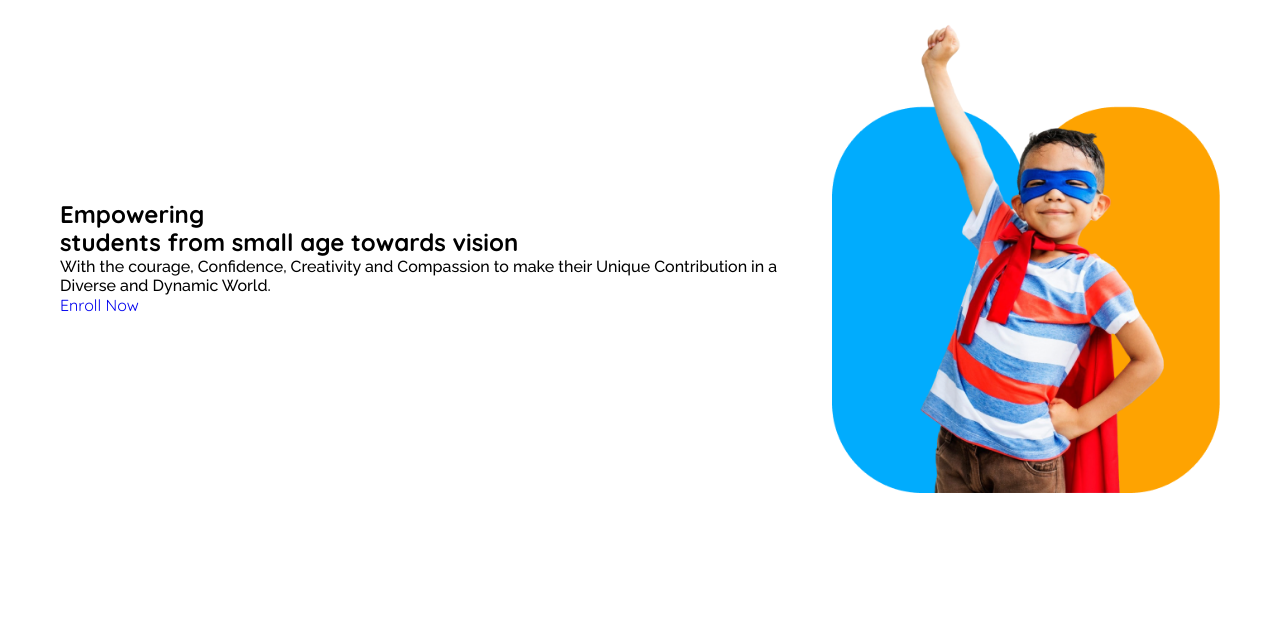
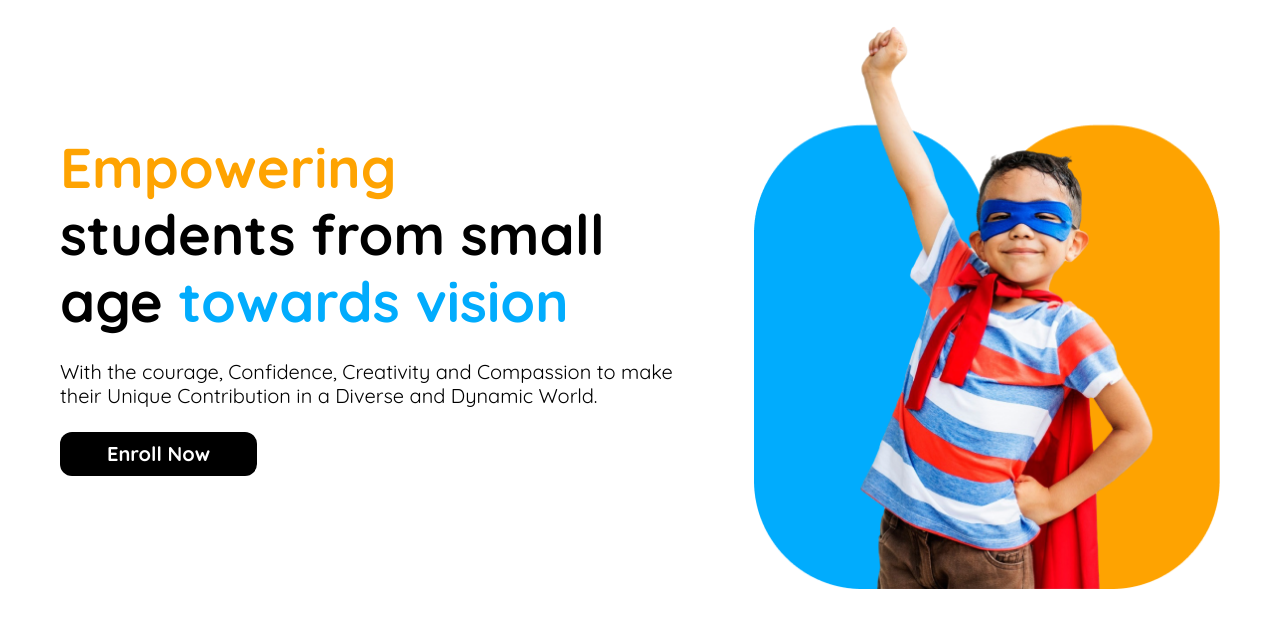
Before and after one commit to omarfaruk-pro/ph-assignment-2, a plain HTML site: page index.html in a window 1280 px wide. Shown: the part 85-712 px from the top of the page. Drawn offline with Linux system fonts and the light colour scheme.

Commit message:
banner done

```diff
--- a/assets/style.css
+++ b/assets/style.css
@@ -16,6 +16,7 @@ body{
     font-family: "Quicksand", serif;
     font-size: 16px;
     line-height: 1.2;
+    color: black;
 
 }
 p{
@@ -93,4 +94,36 @@ header{
     display: flex;
     justify-content: space-between;
     align-items: center;
+    gap: 50px;
 }
+.banner-content-row>div:first-child{
+    width: 58%;
+}
+.banner-content-row>div:last-child{
+    width: 42%;
+}
+.banner-content h1{
+    font-size: 56px;
+    font-weight: 700;
+}
+.banner-content h1 span:first-child{
+    color: var(--orange);
+}
+.banner-content h1 span:last-child{
+    color: var(--skyblue);
+}
+.banner-content p{
+    font-size: 20px;
+    font-weight: 400;
+    margin: 24px 0;
+    font-family: "Quicksand", serif;
+}
+.banner-btn a{
+    display: inline-block;
+    padding: 10px 47px;
+    font-weight: 700;
+    font-size: 20px;
+    color: white;
+    border-radius: 12px;
+    background-color: black;
+}
```
